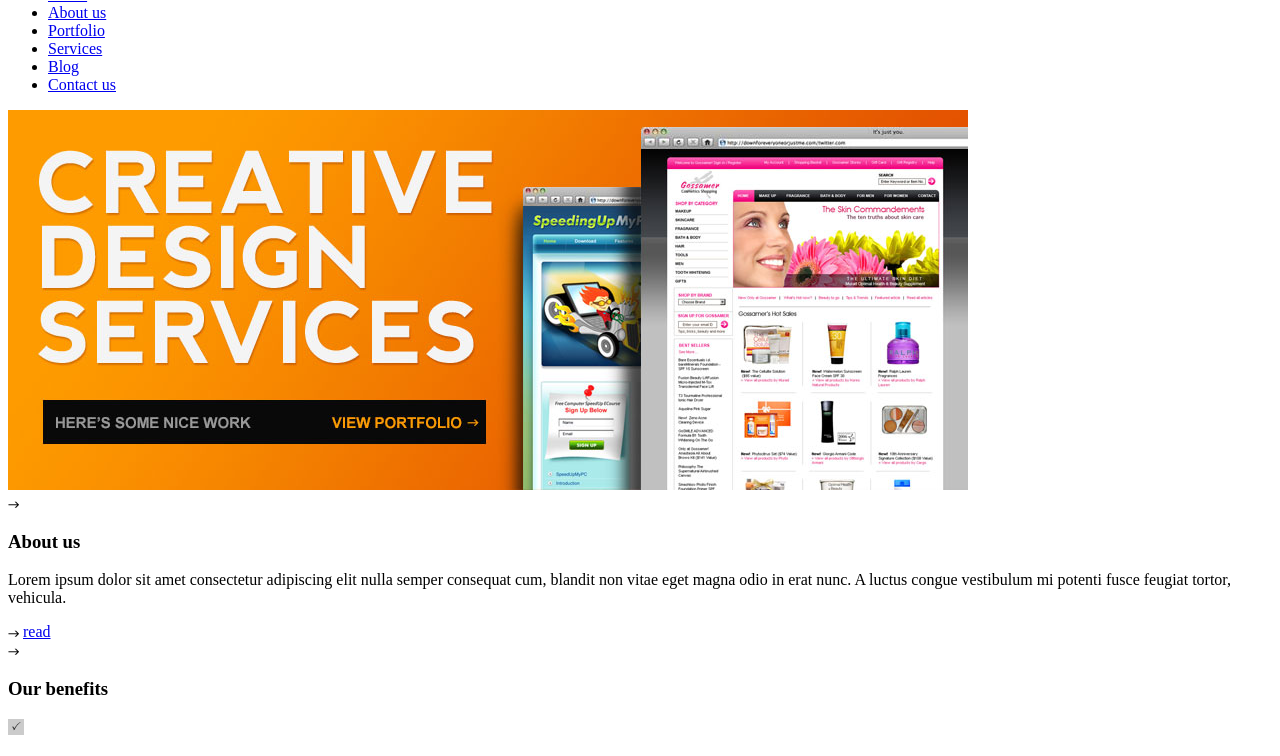
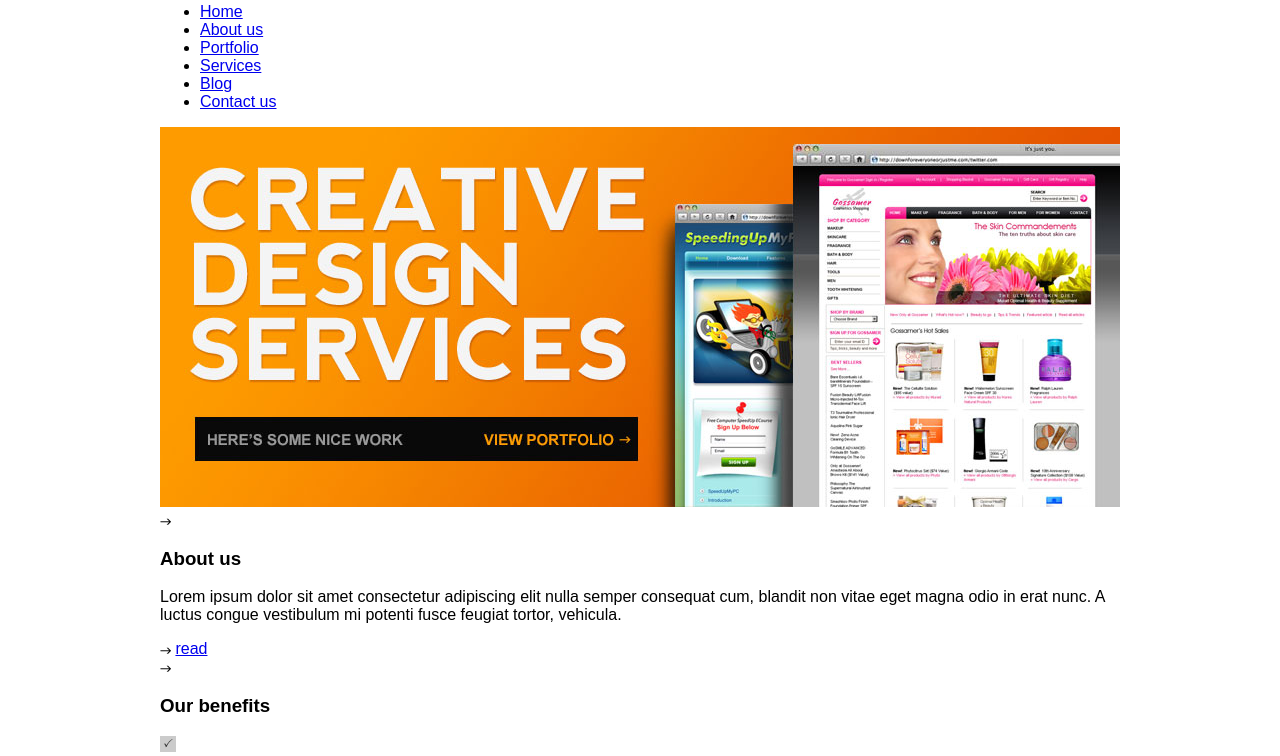
Before and after one commit to Kajoha/creativeStudio, a website: page index.html in a window 1280 px wide. Shown: the part 164-920 px from the top of the page. Drawn offline with nearby package versions, Linux system fonts and the light colour scheme; files that its build step writes are made by us from their sources.

Commit message:
agregando estilos all

```diff
--- a/index.html
+++ b/index.html
@@ -1,11 +1,11 @@
 <!DOCTYPE html>
 <html lang="es">
     <head>
-        <title>Practica</title>
+        <title>Creative Studio</title>
         <meta name="description" content="Estructura">
         <meta name="keywords" content="HTML, CETAV, etiquetas, web1">
         <meta name="autor" content="Karen Méndez">
-        <link rel="stylesheet" type="text/css" href="css/style.css">
+        <link rel="stylesheet" type="text/css" href="public/css/styles.css">
     </head>
     <body>
         <div class="wrapper">
--- /dev/null
+++ b/sass/partial/_all.scss
@@ -0,0 +1,12 @@
+.wrapper {
+    width: 960px;
+    margin: 0 auto;
+}
+
+body {
+    font-family: Arial, Helvetica, sans-serif;
+}
+
+html {
+    border-top: 17px solid black;
+}
--- a/sass/styles.scss
+++ b/sass/styles.scss
@@ -0,0 +1,2 @@
+// Iniciando sass desde cero
+@import 'partial/all';
```
Also changed, not shown: public/css/styles.css.
